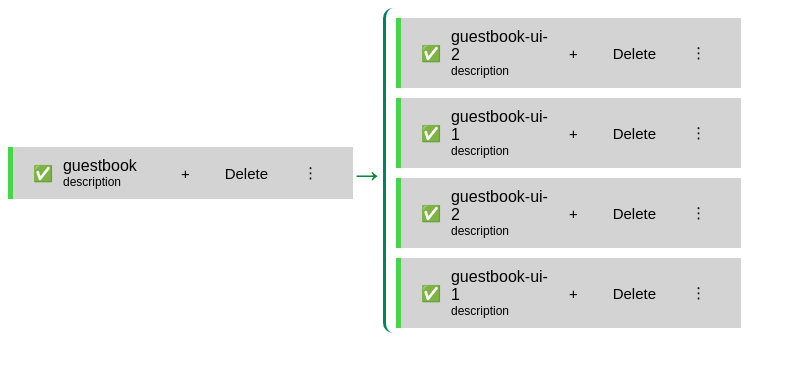
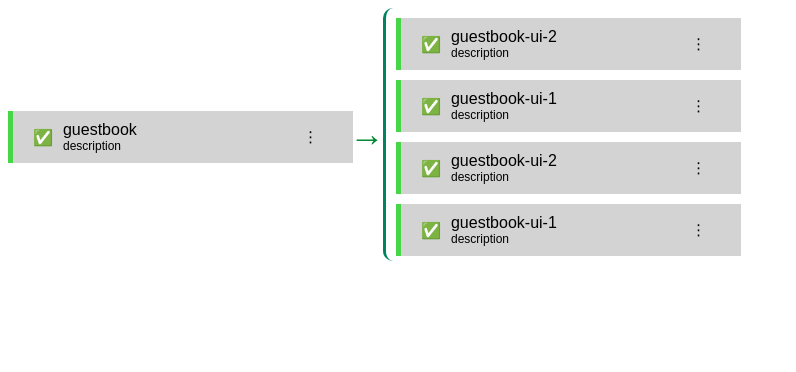
Before and after one commit to nomankhokhar/windows-explorer-in-react, a React (Create React App) app: page / in a window 1280 px wide. Shown: the top 372 px of the page, without its empty margins (0-796 px from the left). Built offline with nearby package versions, Linux system fonts and the light colour scheme.

Commit message:
Final Tree

```diff
--- a/src/App.js
+++ b/src/App.js
@@ -13,7 +13,7 @@ function App() {
     items: [],
   });
 
-  const { insertNode, deleteNode } = useTraverseTree();
+  const { insertNode } = useTraverseTree();
 
   const handleInsertNode = (parentID, folderId, item, isFolder) => {
     const finalTree = insertNode(
@@ -27,42 +27,43 @@ function App() {
   };
 
   const [childs, setChilds] = useState([]);
-  const [parents, setParents] = useState([]);
+
+  useEffect(() => {
+    const handleChilders = (childs) => {
+      childs?.map((child)=>{
+
+        handleInsertNode(child.uid , )
+      })
+    }
+  }, [childs]);
 
   const handleNodes = async () => {
     data?.nodes?.forEach((node) => {
       if (node.hasOwnProperty("parentRefs")) {
-        setChilds((prevChilds) => [...prevChilds, node]);
+        setChilds((prevChilds) => [
+          ...prevChilds,
+          {
+            id: node.parentRefs[0].uid,
+            isFolder: true,
+            name: node.name,
+            items: [],
+          },
+        ]);
       } else {
-        const newNode = { ...node, uid: new Date().getTime(), parentID: "1" };
+        const newNode = { ...node, uid: node.uid, parentID: "1" };
         handleInsertNode(newNode.parentID, newNode.uid, newNode.name, true);
       }
     });
-  };
-
-  const handleDeleteNode = (id) => {
-    const finalTree = deleteNode(explorerData, id);
-    setExplorerData(finalTree);
   };
 
   useEffect(() => {
     handleNodes();
   }, []);
 
-  // useEffect(() => {
-  //   const updatedExplorer = mergeDataIntoExplorer(explorer, data.nodes);
-
-  //   setExplorerData(updatedExplorer);
-  // }, []);
-
   return (
     <div>
       {explorerData && (
-        <Folder
-          handleInsertNode={handleInsertNode}
-          explorer={explorerData}
-          handleDeleteNode={handleDeleteNode}
-        />
+        <Folder handleInsertNode={handleInsertNode} explorer={explorerData} />
       )}
     </div>
   );
--- a/src/components/Folder.js
+++ b/src/components/Folder.js
@@ -1,24 +1,11 @@
 import React, { useState } from "react";
 
-const Folder = ({
-  handleInsertNode = () => {},
-  explorer,
-  handleDeleteNode = () => {},
-}) => {
+const Folder = ({ handleInsertNode = () => {}, explorer }) => {
   const [expand, setExpand] = useState(true);
   const [showInput, setShowInput] = useState({
     visible: false,
     isFolder: false,
   });
-
-  const handleNewFolder = (e, isFolder) => {
-    e.stopPropagation();
-    setExpand(true);
-    setShowInput({
-      visible: true,
-      isFolder,
-    });
-  };
 
   const onAddFolder = (e) => {
     if (e.keyCode === 13 && e.target.value) {
@@ -39,20 +26,6 @@ const Folder = ({
             </div>
           </div>
           <div className="flex-buttons">
-            <button
-              className="btn-button"
-              onClick={(e) => handleNewFolder(e, true)}
-            >
-              +
-            </button>
-            <button
-              className="btn-button"
-              onClick={(e) => {
-                handleDeleteNode(explorer.id);
-              }}
-            >
-              Delete
-            </button>
             <button className="btn-button" onClick={(e) => setExpand(!expand)}>
               ⋮
             </button>
@@ -81,7 +54,6 @@ const Folder = ({
                       handleInsertNode={handleInsertNode}
                       key={index}
                       explorer={exp}
-                      handleDeleteNode={handleDeleteNode}
                     />
                   );
                 })}
```
